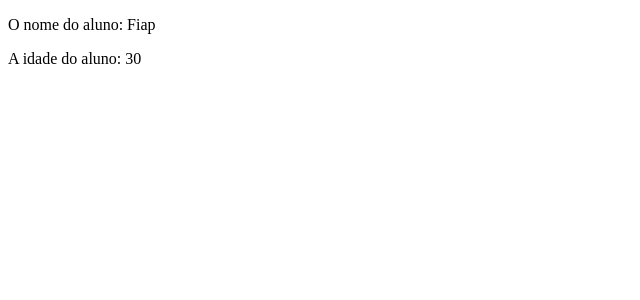
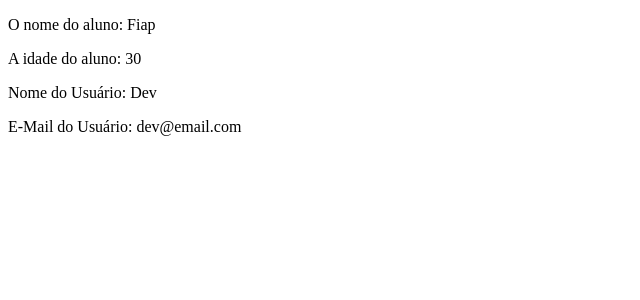
Before and after one commit to OctavioMello/ExemploReact2, a React (Vite) app: page / in a window 1280 px wide. Shown: the top 300 px of the page, without its empty margins (0-640 px from the left). Built offline with nearby package versions, Linux system fonts and the light colour scheme.

Commit message:
feat: Componente Dados usando destruct(desestruturação)

```diff
--- a/src/App.jsx
+++ b/src/App.jsx
@@ -1,9 +1,11 @@
 import Aluno from "./components/Aluno"
+import Dados from "./components/Dados"
 
 const App = () => {
   return (
     <>
     <Aluno nome="Fiap" idade="30"/>
+    <Dados usuario="Dev" email="dev@email.com"/>
     </>
   )
 }
--- /dev/null
+++ b/src/components/Dados.jsx
@@ -0,0 +1,11 @@
+
+const Dados = ({usuario, email}) => {
+  return (
+    <>
+      <p>Nome do Usuário: {usuario}</p>
+      <p>E-Mail do Usuário: {email}</p>
+    </>
+  )
+}
+
+export default Dados
```
